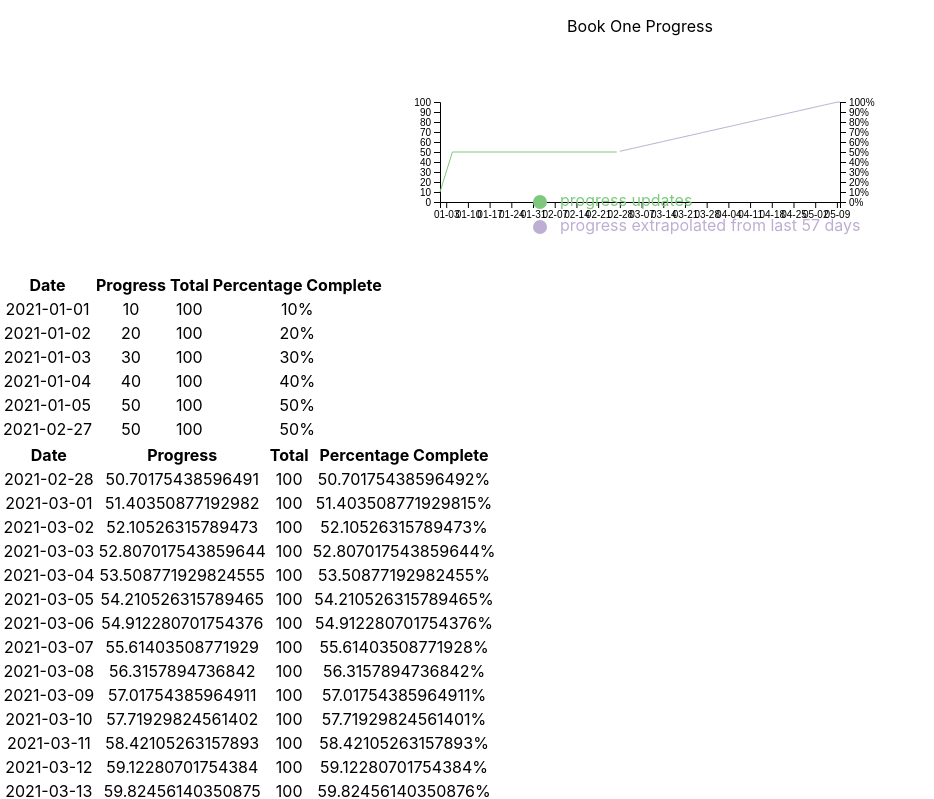
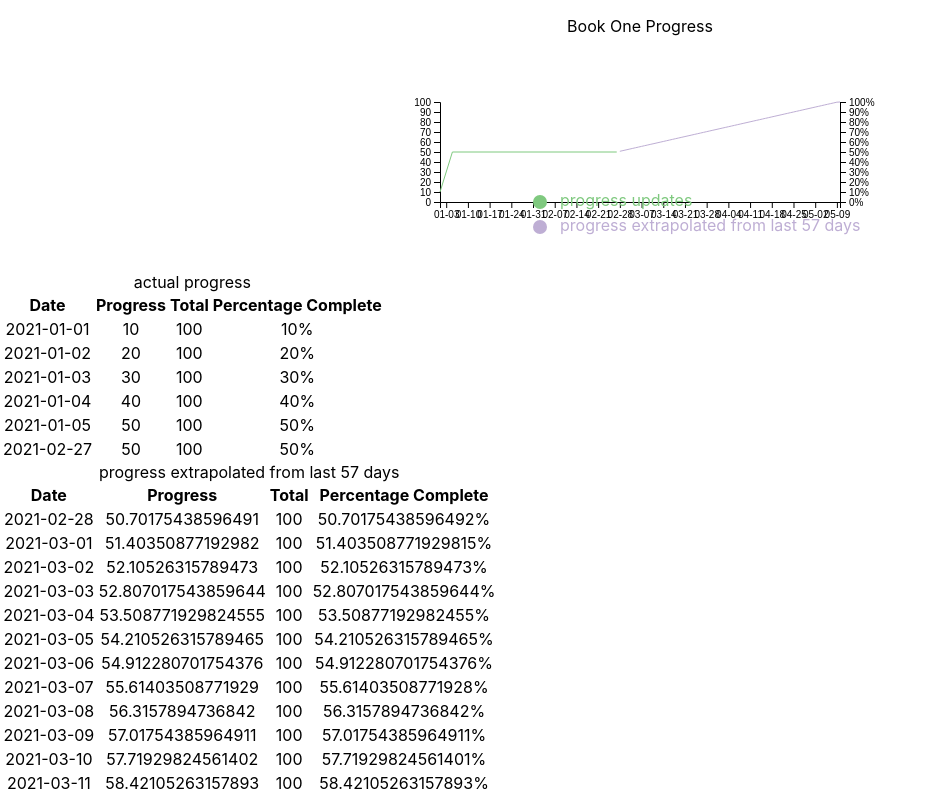
Before and after one commit to jColeChanged/think-progress, a React (Create React App) app: page / in a window 1280 px wide. Shown: the top 799 px of the page, without its empty margins (0-934 px from the left). Built offline with nearby package versions, Linux system fonts and the light colour scheme.

Commit message:
Add caption to tables.
Add captions to tables to identify what the data is.

Verified captions exist by looking at them in the
browser.

```diff
--- a/src/ThinkProgress.js
+++ b/src/ThinkProgress.js
@@ -47,8 +47,8 @@ class ThinkProgress extends React.Component {
                 </figure>
             </figure>
 
-            <ThinkProgressTable dataset={dataset.entries}/>
-            {extrapolatedProgressions.map(eds =>  <ThinkProgressTable dataset={eds.entries} />)}
+            <ThinkProgressTable name="actual progress" dataset={dataset.entries}/>
+            {extrapolatedProgressions.map(eds =>  <ThinkProgressTable name={eds.name} dataset={eds.entries} />)}
         </div>
     }
 }
--- a/src/ThinkProgressTable.js
+++ b/src/ThinkProgressTable.js
@@ -19,6 +19,7 @@ class ThinkProgressTable extends React.Component {
     render() {
 
         return <table>
+            <caption>{this.props.name}</caption>
             <thead>
             <tr>
                 <th>Date</th>
@@ -30,10 +31,10 @@ class ThinkProgressTable extends React.Component {
             <tbody>
             {this.props.dataset.map((row) => {
                 return <ThinkProgressBarRow
-                    created={row.Created}
-                    completed={row.Completed}
-                    total={row.Total}
-                />
+                        created={row.Created}
+                        completed={row.Completed}
+                        total={row.Total}
+                    />
             })}
             </tbody>
         </table>;
```
